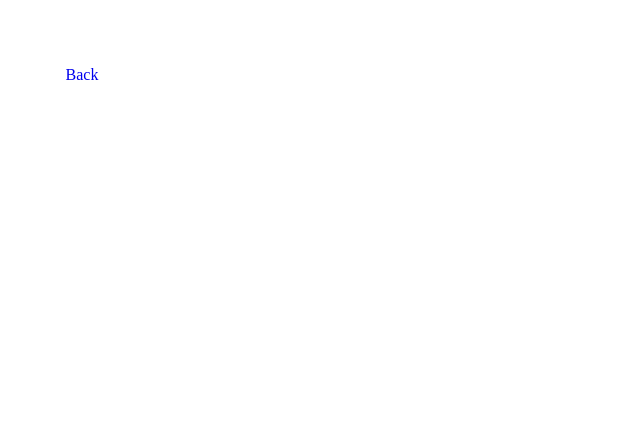
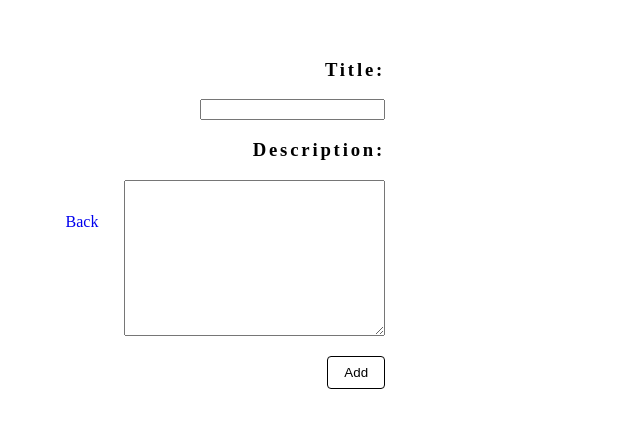
Before and after one commit to niki4etoo/FlashCards, a React (Vite) app: page /lists in a window 1280 px wide. Shown: the top 428 px of the page, without its empty margins (0-640 px from the left). Built offline with nearby package versions, Linux system fonts and the light colour scheme.

Commit message:
added list form input

```diff
--- a/src/App.css
+++ b/src/App.css
@@ -78,3 +78,32 @@ nav a {
 #flashcard-description {
   font-size: 1.25em;
 }
+
+form {
+  display: flex;
+  flex-flow: column;
+  align-items: flex-end;
+}
+
+form h3 {
+  text-align: end;
+  letter-spacing: 0.15em;
+}
+
+form input[type=submit] {
+  margin: 2vh 0vh;
+  padding: 1vh 2vh;
+  background-color: white;
+  border-radius: 4px;
+  border: 1px solid black;
+
+
+}
+
+form input[type=submit]:hover {
+  cursor: pointer;
+}
+
+form input[type=submit]:active {
+  background-color: greenyellow;
+}
--- a/src/components/Lists.tsx
+++ b/src/components/Lists.tsx
@@ -1,9 +1,30 @@
 import { Back } from './Navigation'
 
 const Lists = () => {
+
+    const addList = (e: any) => {
+        e.preventDefault();
+        // Adding list ( to do )
+        console.log('Here we are');
+
+    }
+
     return (
         <>
-        <Back />
+            <Back />
+            <form>
+                <div>
+                    <h3>Title:</h3>
+                    <input name='title' />
+                </div>
+                <div>
+                    <h3>Description:</h3>
+                    <textarea name="desc" id="desc" cols={30} rows={10}></textarea>
+                </div>
+                <div>
+                    <input type='submit' value={"Add"} onClick={(e) => addList(e)} />
+                </div>
+            </form>
         </>
     )
 }
```
